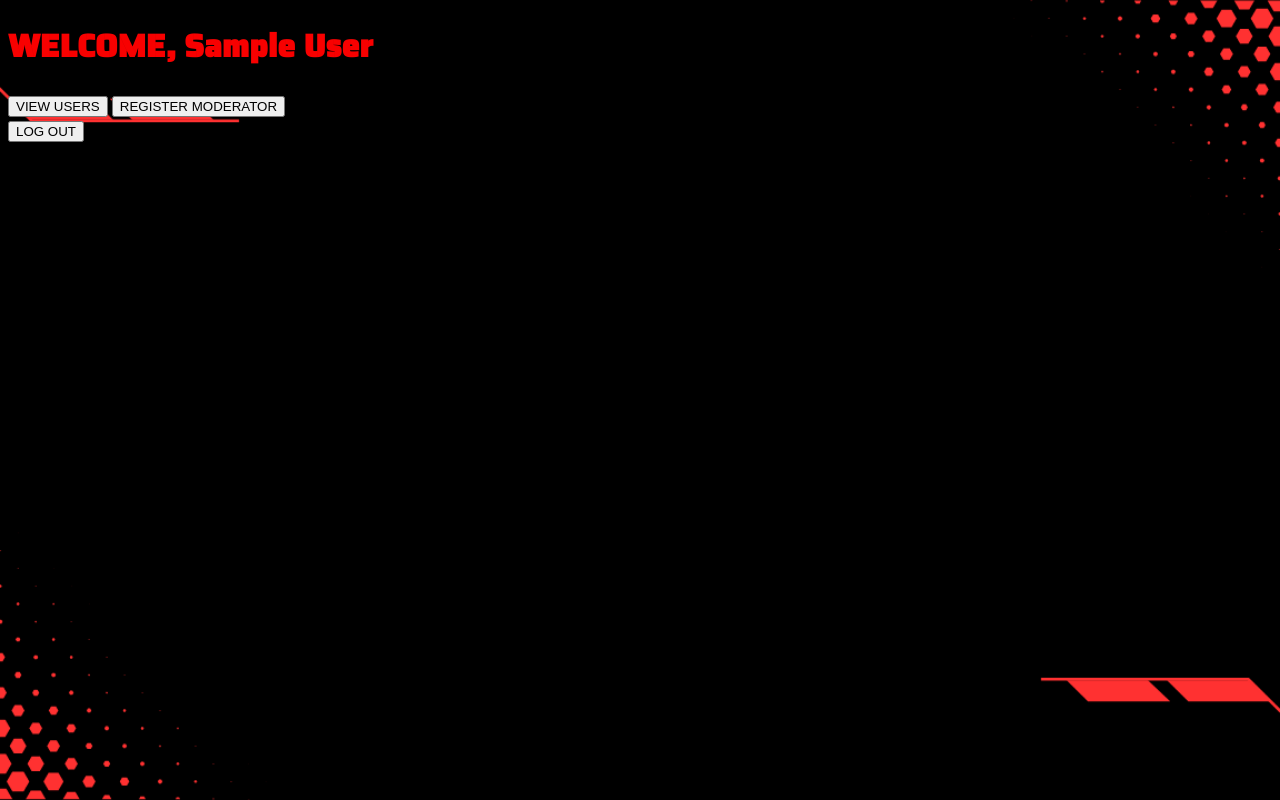
After one commit to Tvnshh/Bibliomania, a PHP site: page /GRP_Assignment/Admin/Admin_Menu.php in a window 1280 px wide. The commit adds this page. Run offline with PHP 8.4, Linux system fonts and the light colour scheme; the visitor is signed in with stand-in values (Sample User, id 1).

Commit message:
admin menu

```diff
--- /dev/null
+++ b/BIBLIOMANIA/Admin/Admin_Menu.php
@@ -0,0 +1,32 @@
+<?php
+session_start();
+include("../conn.php");
+if(!isset($_SESSION['adminID'])){
+    header("Location: Login_Page.php");
+}
+?>
+
+<!DOCTYPE html>
+<html lang="en">
+<head>
+    <meta charset="UTF-8">
+    <link rel="stylesheet" href="../styles.css">
+    <title>Document</title>
+</head>
+<body>
+
+    <div>
+        <h1>WELCOME, <?php echo $_SESSION['name']?></h1>
+    </div>
+
+    <div>
+    <button onclick="location.href='View_All_Users.php'">VIEW USERS</button>
+    <button onclick="location.href='Add_New_Moderator.php'">REGISTER MODERATOR</button>
+    </div>
+
+    <div>
+    <button onclick="location.href='../Logout_Page.php'">LOG OUT</button>
+    </div>
+
+</body>
+</html>
--- a/BIBLIOMANIA/Admin/Login_Page.php
+++ b/BIBLIOMANIA/Admin/Login_Page.php
@@ -153,7 +153,7 @@
                     $_SESSION['adminID'] = $row['admin_id'];
 
                     if ($_SESSION['password'] === $password) {
-                        header("Location: Admin_Menu.html");
+                        header("Location: Admin_Menu.php");
                     }
                 }else{
                     echo "<div>
--- a/BIBLIOMANIA/Admin/View_All_Users.php
+++ b/BIBLIOMANIA/Admin/View_All_Users.php
@@ -26,7 +26,7 @@ $result_student = $conn->query($sql_student);
 <head>
     <meta charset="UTF-8">
     <meta name="viewport" content="width=device-width, initial-scale=1.0">
-    <title>Users from Moderator and Student Tables</title>
+    <title>Users</title>
     <link rel="stylesheet" href="../styles.css">
     <link href="https://fonts.googleapis.com/icon?family=Material+Icons" rel="stylesheet">
     <style>
--- a/BIBLIOMANIA/Moderator/Login_Page.php
+++ b/BIBLIOMANIA/Moderator/Login_Page.php
@@ -172,7 +172,7 @@
             <form action="#" method="post">
 
                 <label for="email">Email Address:</label>
-                <input type="email" id="email" name="email" placeholder="jdoe@example.com" required>
+                <input type="email" id="email" name="email" required>
                 <br/><br/>
 
                 <label for="password">Password:</label>
--- a/BIBLIOMANIA/Student/Student_Menu.php
+++ b/BIBLIOMANIA/Student/Student_Menu.php
@@ -99,7 +99,7 @@ if(!isset($_SESSION['studentID'])){
         </div>
 
         <div class="icon-container">
-            <span onclick="location.href='Slides_Library.html'">&#128278;</span>
+            <span onclick="location.href='Slides_Library.php'">&#128278;</span>
             <span onclick="location.href='Leaderboard.html'" style="margin-left: 20px;">&#128101;</span>
         </div>
     </div>
```
Also changed, not shown: BIBLIOMANIA/Admin/Admin_Menu.html (deleted, +0 -12 lines).
